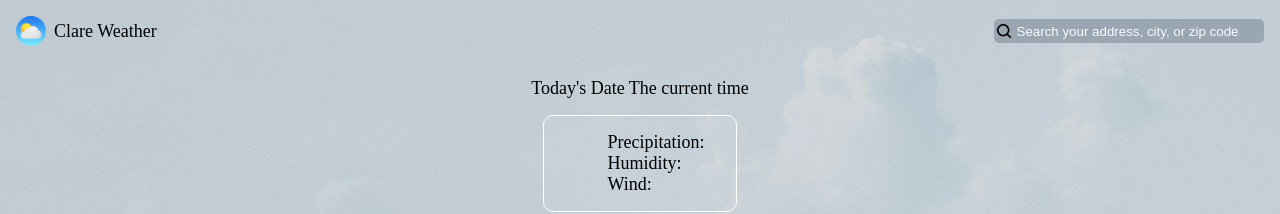
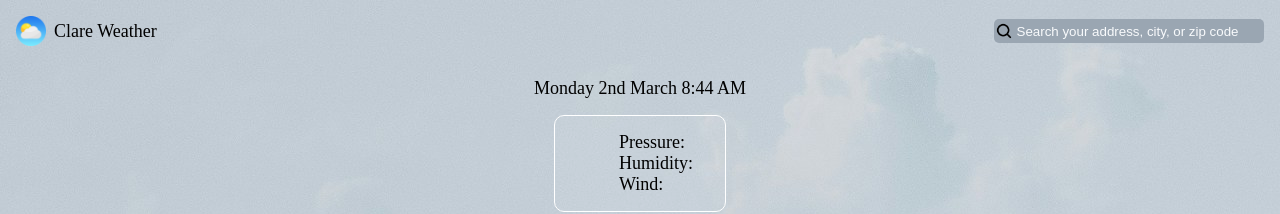
Before and after one commit to Sorbari2016/weather_app, a website built with webpack: page src/template.html in a window 1280 px wide. Shown: the top 214 px of the page. Built offline with nearby package versions, Linux system fonts and the light colour scheme.

Commit message:
Create date and time UI

```diff
--- a/src/index.js
+++ b/src/index.js
@@ -2,3 +2,4 @@
 import "./styles/main.css";
 import "./styles/component.css";
 import "./modules/script.js";
+import "./modules/homepage.js"
--- a/src/modules/homepage.js
+++ b/src/modules/homepage.js
@@ -0,0 +1,30 @@
+import { format, compareAsc } from "date-fns";
+
+// Create method to get current date and time
+
+const currentDate = () => {
+  let now = new Date();
+  let formattedDate = format(now, "eeee do MMMM");
+
+  return formattedDate;
+};
+
+const currentTime = () => {
+  let now = new Date();
+  let formattedTime = format(now, "h:mm a");
+
+  return formattedTime;
+};
+
+function createDateTimeUI() {
+    const dateElement = document.querySelector('.current-date');
+    const timeElement = document.querySelector('.local-time');
+
+    const today = currentDate();
+    const now = currentTime()
+
+    dateElement.textContent = today;
+    timeElement.textContent = now;
+}
+
+createDateTimeUI();
--- a/src/modules/script.js
+++ b/src/modules/script.js
@@ -9,5 +9,3 @@ async function getWeather(location) {
 
   console.log(weatherData);
 }
-
-getWeather();
--- a/src/template.html
+++ b/src/template.html
@@ -26,8 +26,8 @@
             </div>
             <div class="lower-hero">
                 <div class="time-date">
-                    <span class="current-date">Today's Date</span>
-                    <span class="local-time">The current time</span>
+                    <span class="current-date"></span>
+                    <span class="local-time"></span>
                 </div>
                 <div class="weather-card">
                     <div class="weather-symbol">
@@ -36,7 +36,7 @@
                     <div class="temperature"></div>
                     <div class="other-weather-metrics">
                         <ul>
-                            <li>Precipitation: </li>
+                            <li>Pressure: </li>
                             <li>Humidity: </li>
                             <li>Wind: </li>
                         </ul>
```
